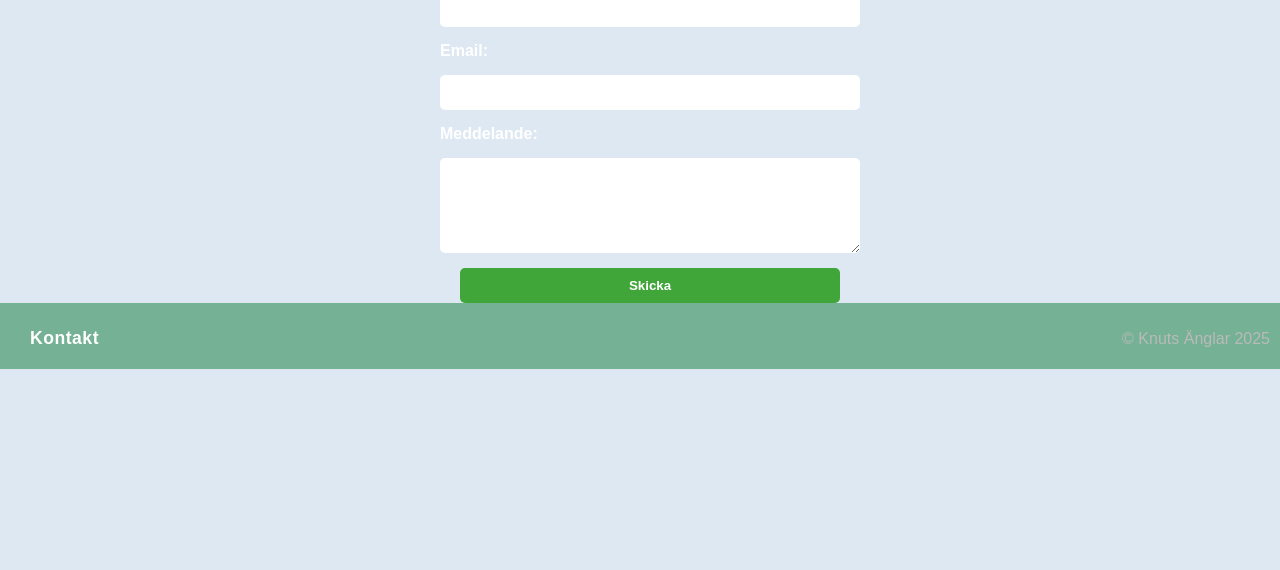
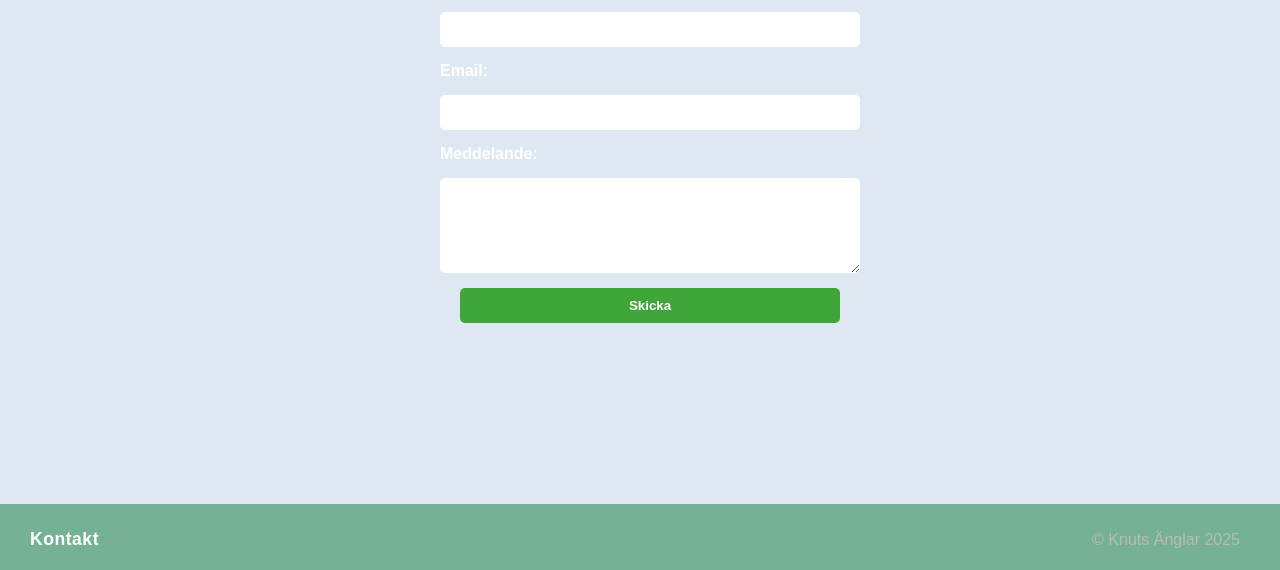
Before and after one commit to DennisCederqvist/upplevmalmo, a plain HTML site: page contacts.html in a window 1280 px wide. Shown: the part 230-800 px from the top of the page. Drawn offline with Linux system fonts and the light colour scheme.

```diff
--- a/css/styles.css
+++ b/css/styles.css
@@ -5,10 +5,23 @@
   font-family: Arial, sans-serif;
 }
 
+html, body {
+  height: 100%;
+  margin: 0;
+}
+
 body {
+  display: flex;
+  flex-direction: column;
+  min-height: 100vh;
   background: #dde8f2;
 
 }
+
+main {
+  flex: 1;
+}
+
 h1 {
   color: #41a63a;
     text-align: center;
@@ -102,7 +115,7 @@ footer {
   padding: 10px;
 }
 
-footer p, a {
+footer p, footer a {
   margin-top: 5px;
 }
 
@@ -274,7 +287,7 @@ main {
     object-fit: cover;
     width: 100%;
     height: 100%;
-    z-index: -1;
+    z-index: 0;
     filter: brightness(0.8)
 }
 
@@ -283,7 +296,7 @@ main {
     bottom: 15px;
     left: 50%;
     transform: translateX(-50%);
-    z-index: -1;
+    z-index: 1;
     width: 80%;
     background: rgba(0, 0, 0, 0.4);
     border-radius: 10px;
@@ -350,7 +363,12 @@ main {
   justify-content: space-between;
   padding: 10px;
   background-color: #75b194;
-  color: #bababa;
+
+}
+
+.footer p {
+   color: #bababa;
+   padding-right: 30px;
 }
 
 .footer a {
```
Also changed, not shown: gallery.html (+2 -2 lines).
